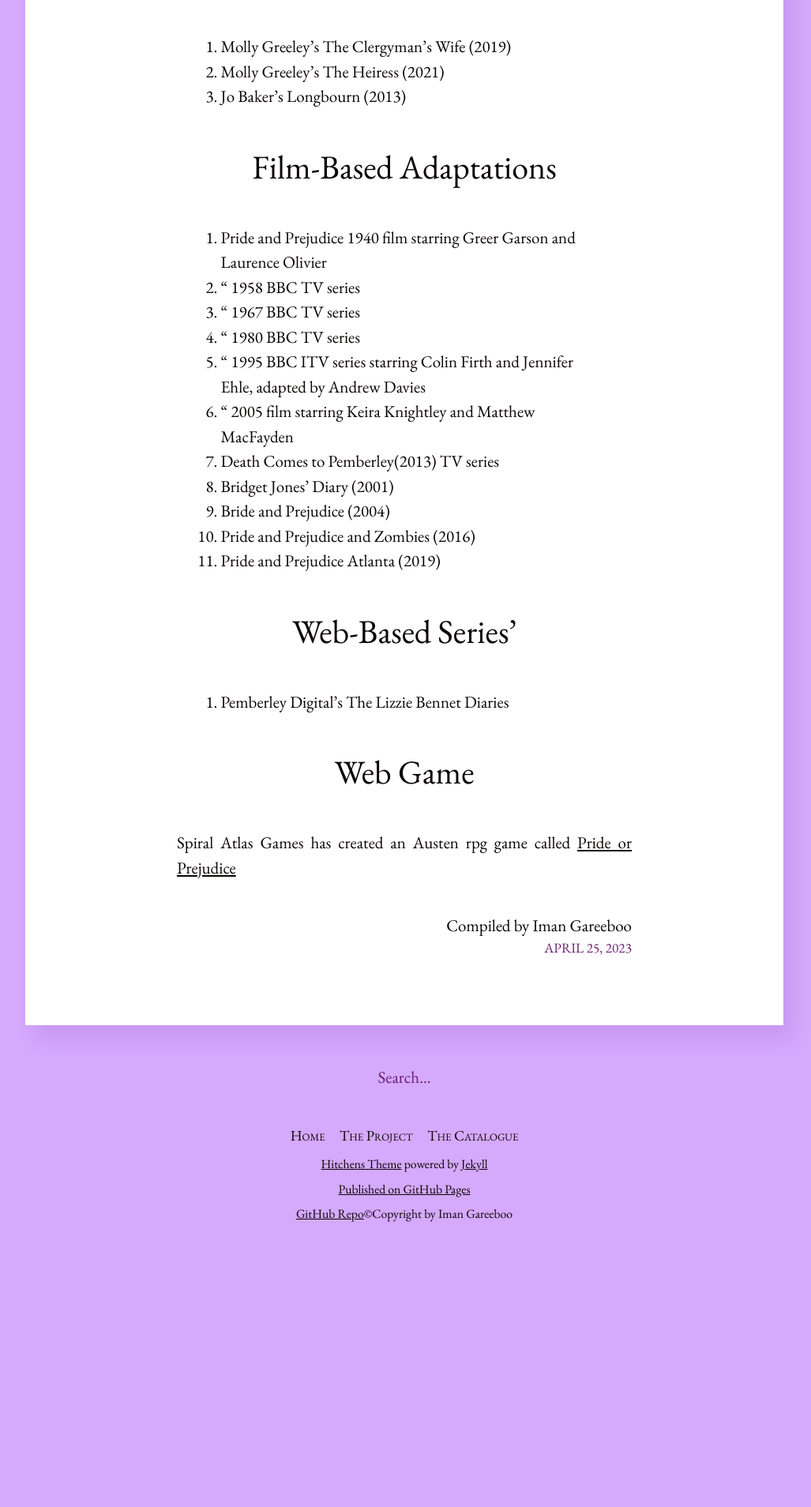
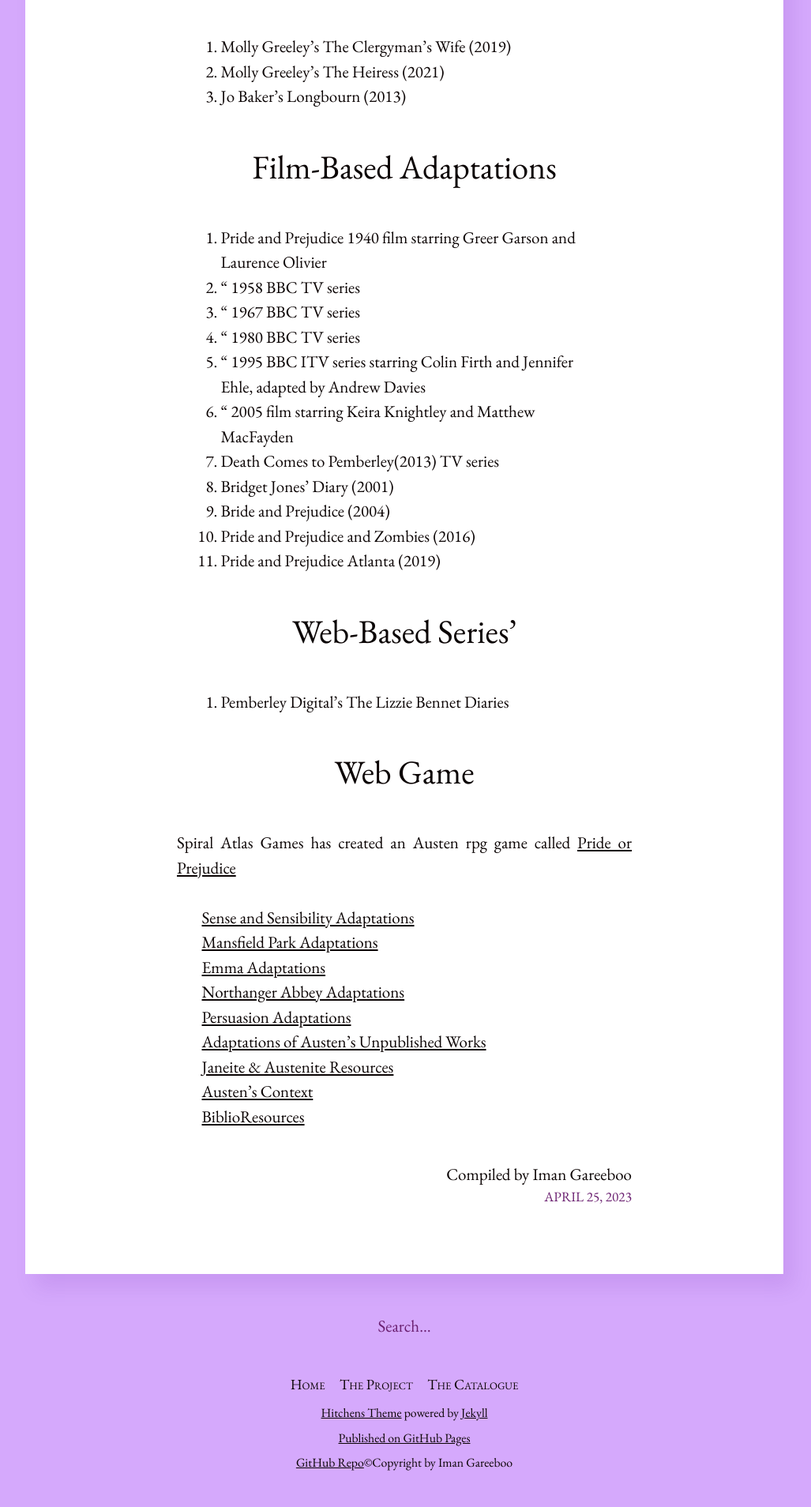
Before and after one commit to imangareeboo/Austen_Adaptations, a Jekyll site: the page built from _posts/2023-04-25-1.Pride-and-Prejudice-Adaptations.md, in a window 1280 px wide. Shown: the part 2120-4028 px from the top of the page at 79% size, without its empty margins (128-1155 px from the left). Built offline with Jekyll 4.4.1, drawn with Linux system fonts in a browser that asks for light colours; before the commit the page ends 3713 px from its top, so only the background shows below that.

Commit message:
Update 2023-04-25-1.Pride-and-Prejudice-Adaptations.md

```diff
--- a/_posts/2023-04-25-1.Pride-and-Prejudice-Adaptations.md
+++ b/_posts/2023-04-25-1.Pride-and-Prejudice-Adaptations.md
@@ -76,3 +76,24 @@ layout: post
 
 ## Web Game
 Spiral Atlas Games has created an Austen rpg game called [Pride or Prejudice](https://spiralatlas.itch.io/pride-or-prejudice)
+
+
+<br>
+
+[Sense and Sensibility Adaptations](https://imangareeboo.github.io/Austen_Adaptations/literature/2023/04/25/2.Sense-and-Sensibility-Adaptations.html)
+
+[Mansfield Park Adaptations](https://imangareeboo.github.io/Austen_Adaptations/literature/2023/04/25/3.Mansfield-Park-Adaptations.html)
+
+[Emma Adaptations](https://imangareeboo.github.io/Austen_Adaptations/literature/2023/04/25/4.Emma-Adaptations.html)
+
+[Northanger Abbey Adaptations](https://imangareeboo.github.io/Austen_Adaptations/literature/2023/04/25/5.Northanger-Abbey-Adaptations.html)
+
+[Persuasion Adaptations](https://imangareeboo.github.io/Austen_Adaptations/literature/2023/04/25/6.Persuasion-Adaptations.html)
+
+[Adaptations of Austen's Unpublished Works](https://imangareeboo.github.io/Austen_Adaptations/literature/2023/04/25/7.Juvenilia-and-Unfinished-Works.html)
+
+[Janeite & Austenite Resources](https://imangareeboo.github.io/Austen_Adaptations/literature/2023/04/25/8.Austen-Resources.html)
+
+[Austen's Context](https://imangareeboo.github.io/Austen_Adaptations/2023/04/25/austencontemps.html)
+
+[BiblioResources](https://imangareeboo.github.io/Austen_Adaptations/2023/04/25/biblioresources.html)
```
